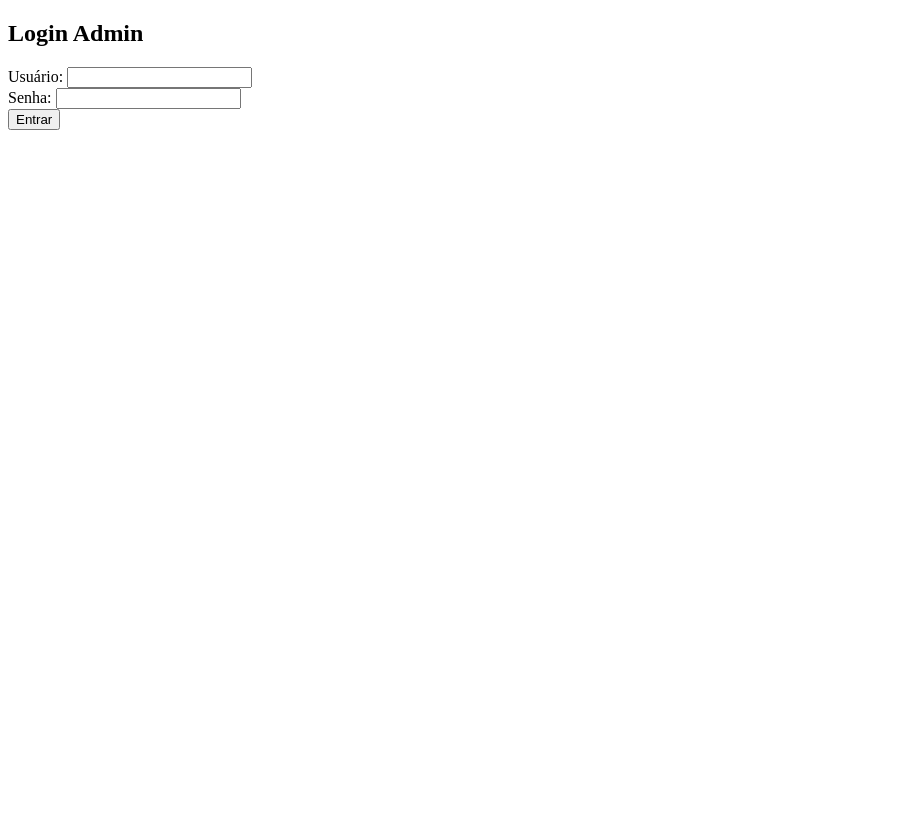
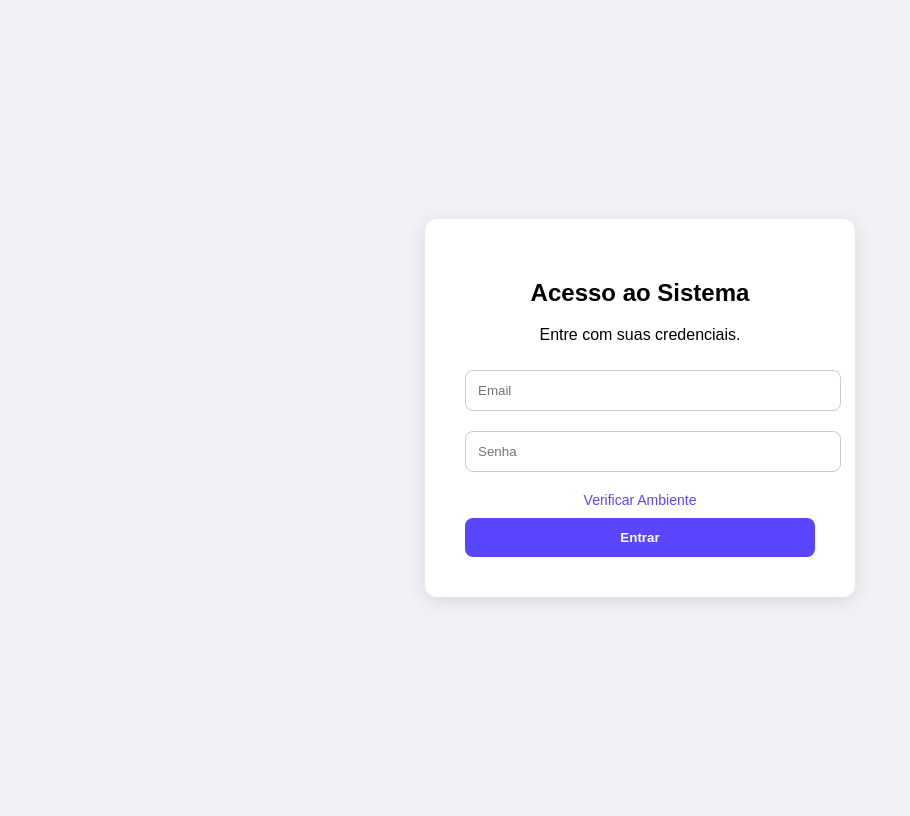
Before and after one commit to klebmatrix/sysdigital, a Flask app: page /login in a window 1280 px wide. Shown: the whole page, without its empty margins (0-910 px from the left). Before the commit the page ends 130 px from the top, so only its background shows below. Run offline with Flask 3, Linux system fonts and the light colour scheme.

```diff
--- a/main.py
+++ b/main.py
@@ -5,7 +5,7 @@ app = Flask(__name__)
 
 # Variáveis de ambiente
 app.secret_key = os.environ.get('FLASK_SECRET_KEY', 'chave_padrao_secreta')
-ADMIN_USERNAME = os.environ.get('ADMIN_USERNAME', 'admin')
+ADMIN_EMAIL = os.environ.get('ADMIN_EMAIL', 'admin@example.com')
 ADMIN_PASSWORD = os.environ.get('ADMIN_PASSWORD', 'admin123')
 app.config['DEBUG'] = os.environ.get('FLASK_DEBUG', 'True') == 'True'
 
@@ -17,22 +17,21 @@ def index():
 @app.route('/login', methods=['GET', 'POST'])
 def login():
     if request.method == 'POST':
-        username = request.form.get('username')
+        email = request.form.get('email')
         password = request.form.get('password')
 
-        if not username or not password:
+        if not email or not password:
             flash('Preencha todos os campos!', 'error')
             return redirect(url_for('login'))
 
-        if username == ADMIN_USERNAME and password == ADMIN_PASSWORD:
-            session['user'] = username
+        if email == ADMIN_EMAIL and password == ADMIN_PASSWORD:
+            session['user'] = email
             flash('Login bem-sucedido!', 'success')
             return redirect(url_for('index'))
         else:
-            flash('Usuário ou senha inválidos.', 'error')
+            flash('Email ou senha inválidos.', 'error')
             return redirect(url_for('login'))
 
-    # Mantém exatamente a tela de login que você já tinha
     return render_template('login.html')
 
 @app.route('/logout')
--- a/templates/login.html
+++ b/templates/login.html
@@ -1,24 +1,77 @@
 <!DOCTYPE html>
 <html>
 <head>
-    <title>Login</title>
+    <title>Acesso ao Sistema</title>
+    <style>
+        body {
+            display: flex;
+            justify-content: center;
+            align-items: center;
+            height: 100vh;
+            font-family: Arial, sans-serif;
+            background-color: #f0f2f5;
+        }
+        .login-box {
+            background: white;
+            padding: 40px;
+            border-radius: 12px;
+            box-shadow: 0px 4px 20px rgba(0,0,0,0.1);
+            width: 350px;
+            text-align: center;
+        }
+        .login-box input {
+            width: 100%;
+            padding: 12px;
+            margin: 10px 0;
+            border-radius: 8px;
+            border: 1px solid #ccc;
+        }
+        .login-box button {
+            width: 100%;
+            padding: 12px;
+            background-color: #5b46ff;
+            border: none;
+            border-radius: 8px;
+            color: white;
+            font-weight: bold;
+            cursor: pointer;
+        }
+        .login-box a {
+            display: block;
+            margin: 10px 0;
+            color: #5b46ff;
+            text-decoration: none;
+            font-size: 14px;
+        }
+        .message {
+            margin: 10px 0;
+            font-size: 14px;
+        }
+        .error { color: red; }
+        .success { color: green; }
+    </style>
 </head>
 <body>
-    <h2>Login Admin</h2>
+    <div class="login-box">
+        <h2>Acesso ao Sistema</h2>
+        <p>Entre com suas credenciais.</p>
+
         {% with messages = get_flashed_messages(with_categories=true) %}
           {% if messages %}
-        <ul>
+            <div class="message">
             {% for category, message in messages %}
-          <li style="color: {% if category == 'error' %}red{% else %}green{% endif %};">{{ message }}</li>
+              <div class="{{ category }}">{{ message }}</div>
             {% endfor %}
-        </ul>
+            </div>
           {% endif %}
         {% endwith %}
 
         <form method="POST">
-        Usuário: <input type="text" name="username"><br>
-        Senha: <input type="password" name="password"><br>
+            <input type="email" name="email" placeholder="Email">
+            <input type="password" name="password" placeholder="Senha">
+            <a href="#">Verificar Ambiente</a>
             <button type="submit">Entrar</button>
         </form>
+    </div>
 </body>
 </html>
```
Lines whose indentation alone changed are shown as unchanged.
